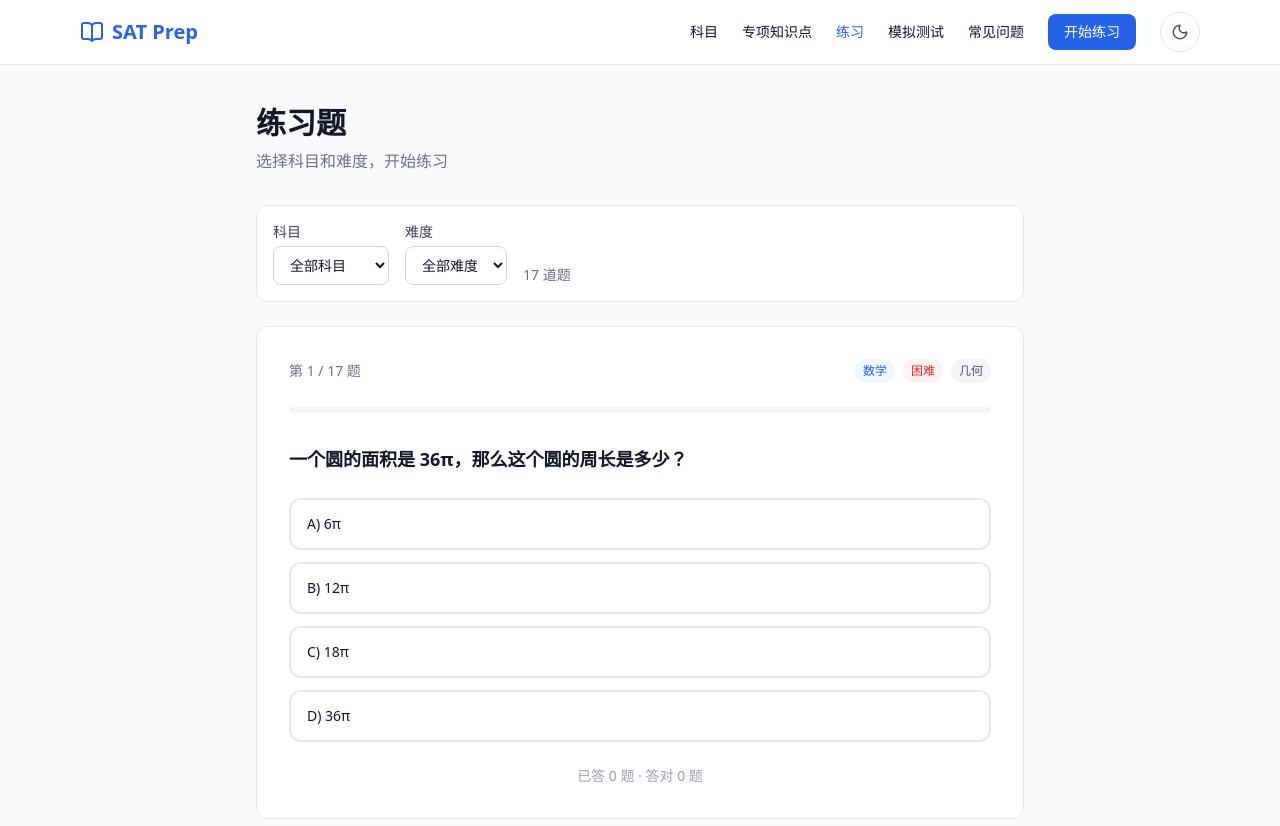
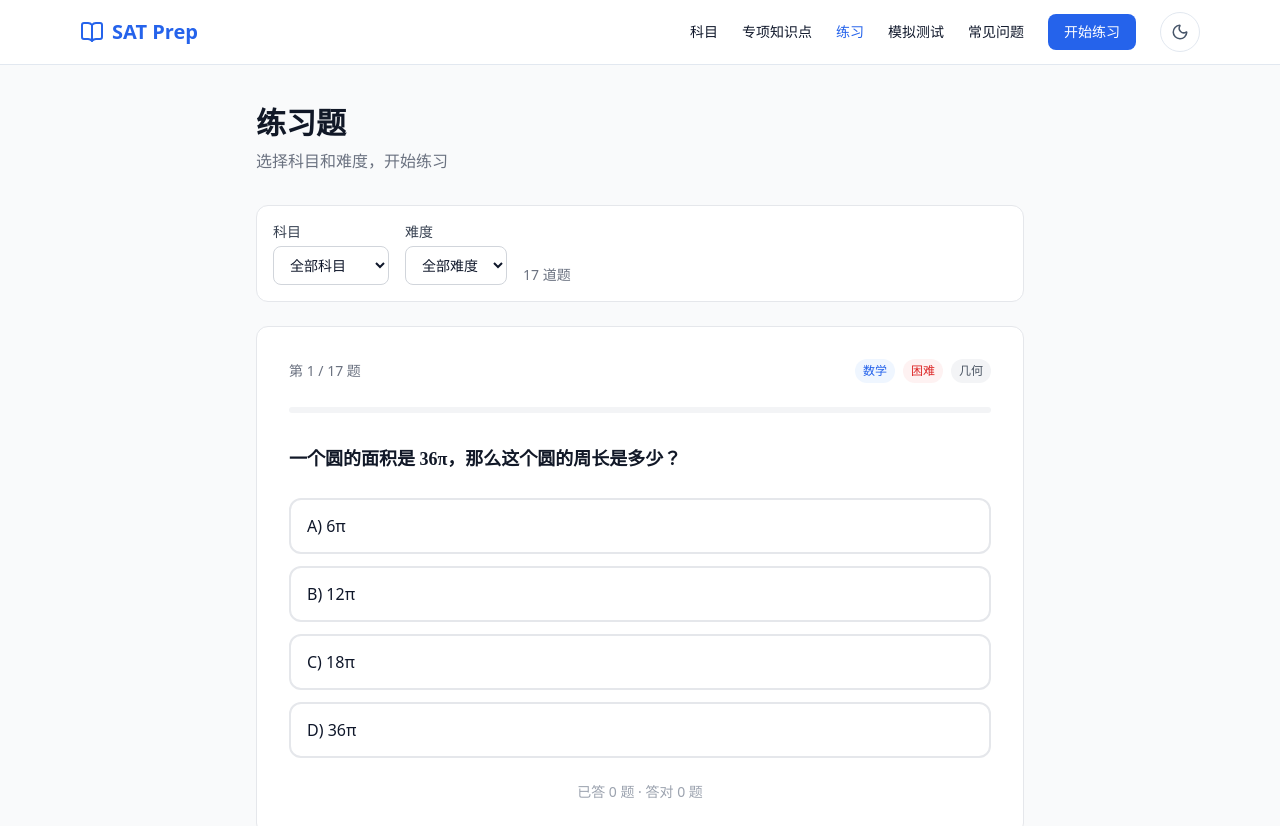
Before and after one commit to PatrickZou1225/SATMaterials, a React (Vite) app: page /practice in a window 1280 px wide. Shown: the top 826 px of the page. Built offline with nearby package versions, Linux system fonts and the light colour scheme.

Commit message:
更新字体2

```diff
--- a/src/pages/MockTest.tsx
+++ b/src/pages/MockTest.tsx
@@ -462,7 +462,7 @@ export default function MockTest() {
         {/* 右栏 Question */}
         <div className={`md:w-1/2 bg-white dark:bg-slate-900 overflow-y-auto flex flex-col ${mobileView === 'question' ? 'block' : 'hidden md:block'}`}>
           <div className="p-5 sm:p-8 flex-1 flex flex-col">
-            <p className="text-[15px] font-semibold text-gray-900 dark:text-slate-100 leading-relaxed mb-6">
+            <p className="text-base font-semibold text-gray-900 dark:text-slate-100 leading-relaxed mb-6 font-serif">
               {current.question}
             </p>
 
@@ -474,7 +474,7 @@ export default function MockTest() {
                   <button
                     key={optIdx}
                     onClick={() => handleSelect(optIdx)}
-                    className={`w-full text-left flex items-start gap-3 px-4 py-3.5 rounded-xl border-2 text-sm transition-all cursor-pointer ${
+                    className={`w-full text-left flex items-start gap-3 px-4 py-3.5 rounded-xl border-2 text-base transition-all cursor-pointer font-serif ${
                       isSelected
                         ? `border-${accentColor}-500 bg-${accentColor}-50 dark:bg-${accentColor}-900/30 text-${accentColor}-900 dark:text-${accentColor}-300 font-medium`
                         : `border-gray-200 dark:border-slate-700 hover:border-${accentColor}-300 hover:bg-${accentColor}-50/50 dark:hover:bg-${accentColor}-900/20 text-gray-700 dark:text-slate-300`
--- a/src/pages/Practice.tsx
+++ b/src/pages/Practice.tsx
@@ -178,12 +178,12 @@ export default function Practice() {
             </div>
 
             {/* Question */}
-            <h2 className="text-lg font-semibold text-gray-900 dark:text-slate-100 mb-6 leading-relaxed">{current.question}</h2>
+            <h2 className="text-lg font-semibold text-gray-900 dark:text-slate-100 mb-6 leading-relaxed font-serif">{current.question}</h2>
 
             {/* Options */}
             <div className="space-y-3 mb-6">
               {current.options.map((opt, i) => {
-                let cls = 'w-full text-left px-4 py-3.5 rounded-xl border-2 text-sm font-medium transition-all '
+                let cls = 'w-full text-left px-4 py-3.5 rounded-xl border-2 text-base font-medium transition-all font-serif'
                 if (!showResult) {
                   cls += selected === i ? 'border-blue-500 bg-blue-50 dark:bg-blue-950' : 'border-gray-200 dark:border-slate-600 hover:border-blue-300 dark:hover:border-blue-700 hover:bg-blue-50 dark:hover:bg-blue-950/50'
                 } else if (i === current.answer) {
--- a/src/pages/ReadingDetail.tsx
+++ b/src/pages/ReadingDetail.tsx
@@ -396,7 +396,7 @@ export default function ReadingDetail() {
         }`}>
           <div className="p-5 sm:p-8 flex-1 flex flex-col">
             {/* 题目 */}
-            <p className="text-[15px] font-semibold text-gray-900 dark:text-slate-100 leading-relaxed mb-6">
+            <p className="text-base font-semibold text-gray-900 dark:text-slate-100 leading-relaxed mb-6 font-serif">
               {current.question}
             </p>
 
@@ -405,7 +405,7 @@ export default function ReadingDetail() {
               {current.options.map((opt, optIdx) => {
                 const label = OPTION_LABELS[optIdx]
                 let base =
-                  'w-full text-left flex items-start gap-3 px-4 py-3.5 rounded-xl border-2 text-sm transition-all cursor-pointer '
+                  'w-full text-left flex items-start gap-3 px-4 py-3.5 rounded-xl border-2 text-base transition-all cursor-pointer font-serif'
 
                 if (!isRevealed) {
                   base +=
```
